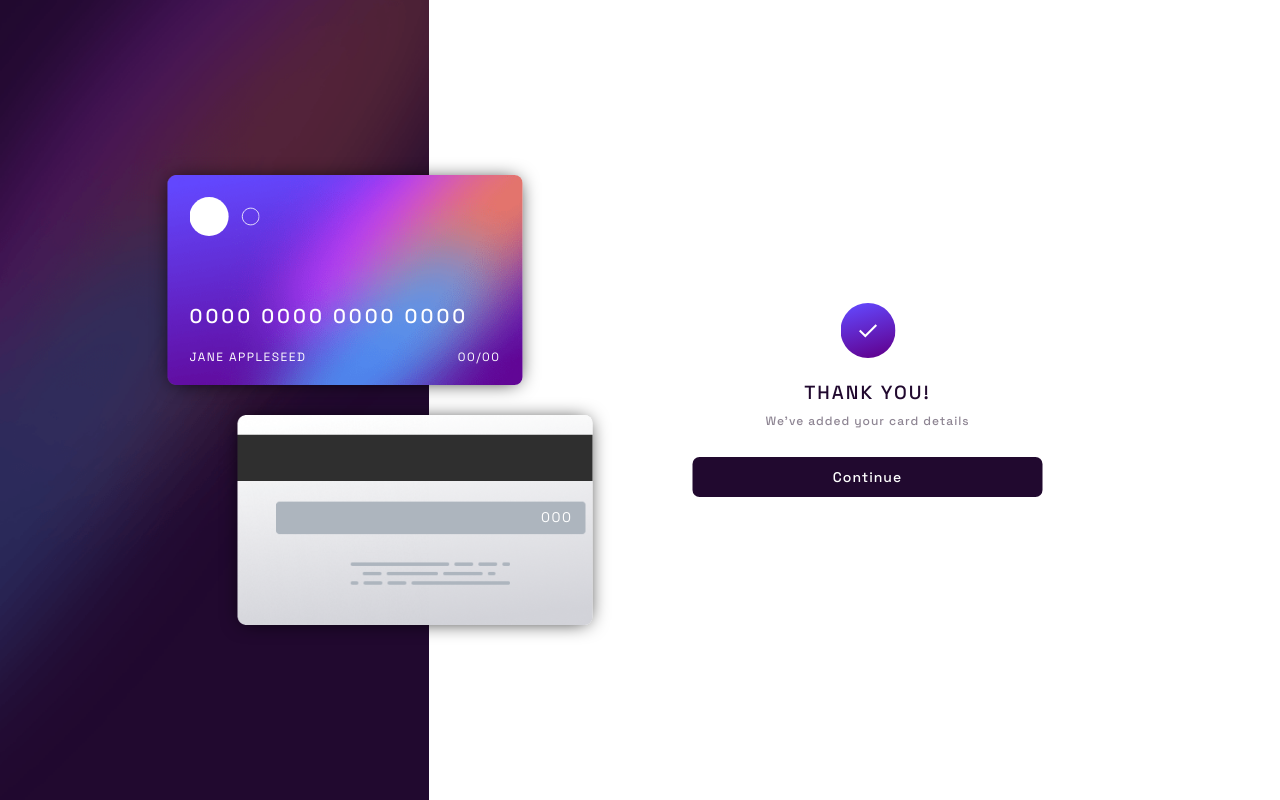
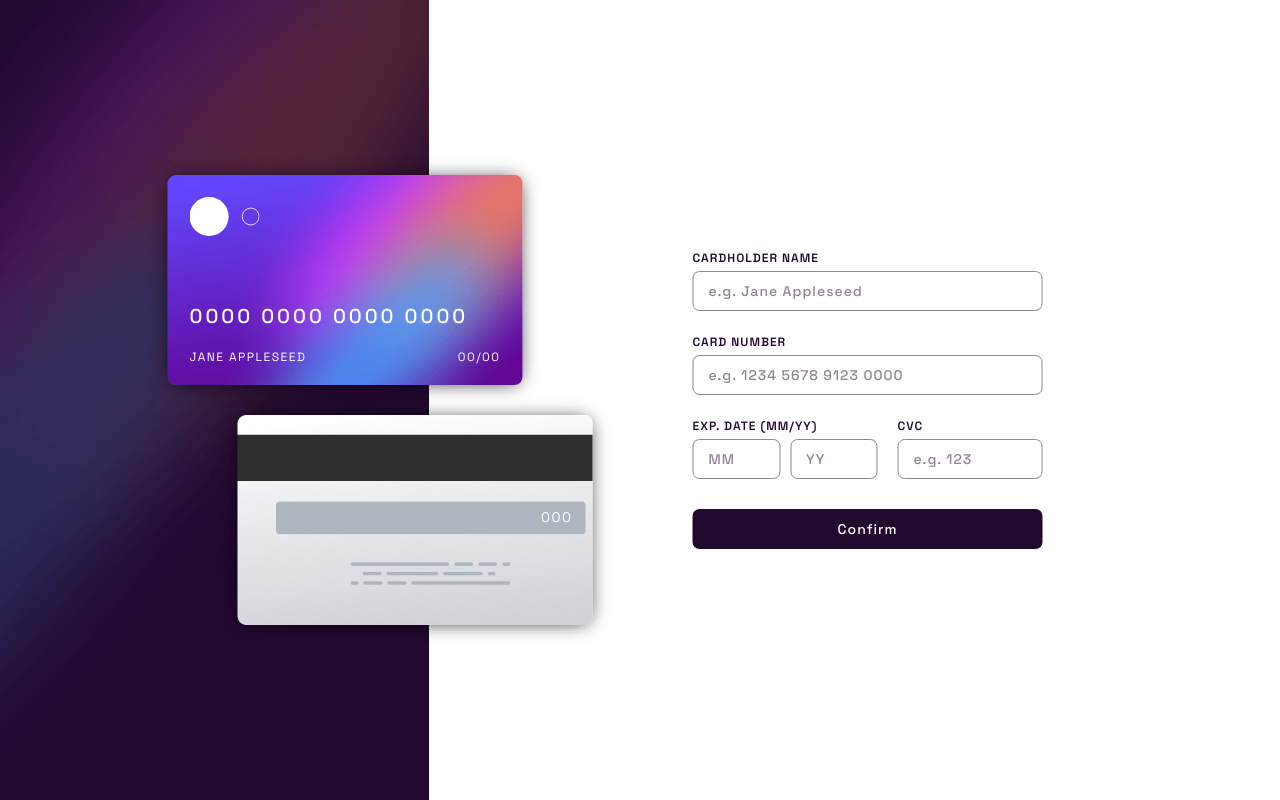
Before and after one commit to gigaamiridze/interactive-card-details-form, a React (Vite) app: page / in a window 1280 px wide. Built offline with nearby package versions, Linux system fonts and the light colour scheme.

Commit message:
Registered inputs using react-hook-form library

```diff
--- a/package.json
+++ b/package.json
@@ -18,6 +18,7 @@
     "gulp": "^4.0.2",
     "gulp-sass": "^5.1.0",
     "gulp-watch": "^5.0.1",
+    "react-hook-form": "^7.42.1",
     "sass": "^1.57.1",
     "typescript": "^4.9.3",
     "vite": "^4.0.0"
--- a/src/App.tsx
+++ b/src/App.tsx
@@ -15,8 +15,8 @@ function App() {
           <CardFrontSide />
           <CardBackSide />
         </div>
-        {/* <CardForm /> */}
-        <ThankYou />
+        <CardForm />
+        {/* <ThankYou /> */}
       </div>
     </div>
   )
--- a/src/components/CardForm/CardForm.tsx
+++ b/src/components/CardForm/CardForm.tsx
@@ -1,26 +1,34 @@
 import React from 'react';
+import { SubmitHandler, useForm } from 'react-hook-form';
+import { Inputs } from '../../types/form';
 
 function CardForm() {
+  const { register, handleSubmit } = useForm<Inputs>();
+
+  const onSubmit: SubmitHandler<Inputs> = (data) => {
+    console.log(data);
+  }
+
   return (
-    <form>
+    <form onSubmit={handleSubmit(onSubmit)}>
       <div className='form-group'>
         <label htmlFor="name">cardholder name</label>
-        <input type="text" placeholder="e.g. Jane Appleseed" name="name" id="name" />
+        <input type="text" {...register("name")} placeholder="e.g. Jane Appleseed" name="name" id="name" />
       </div>
       <div className='form-group'>
-        <label htmlFor="card-number">card number</label>
-        <input type="text" placeholder="e.g. 1234 5678 9123 0000" name="card-number" id="card-number" />
+        <label htmlFor="number">card number</label>
+        <input type="text" {...register("number")} maxLength={16} placeholder="e.g. 1234 5678 9123 0000" name="number" id="number" />
       </div>
       <div className='form-group'>
         <div className='wrapper-box'>
           <label htmlFor="exp-date">exp. date (MM/YY)
             <div className='flex-box'>
-              <input type="text" placeholder="MM" name="exp-date" id="exp-date" />
-              <input type="text" placeholder="YY" name="exp-date" id="exp-date" />
+              <input type="text" {...register("mm")} placeholder="MM" name="mm" id="exp-date" />
+              <input type="text" {...register("yy")} placeholder="YY" name="yy" id="exp-date" />
             </div>
           </label>
           <label htmlFor="cvc">cvc
-            <input type="text" placeholder="e.g. 123" name="cvc" id="cvc" />
+            <input type="text" {...register("cvc")} placeholder="e.g. 123" name="cvc" id="cvc" />
           </label>
         </div>
       </div>
--- /dev/null
+++ b/src/types/form.ts
@@ -0,0 +1,7 @@
+export type Inputs = {
+  name: string;
+  number: string;
+  mm: string;
+  yy: string;
+  cvc: string;
+}
```
Also changed, not shown: 1 other file (tests, documents, lock files or other folders).
